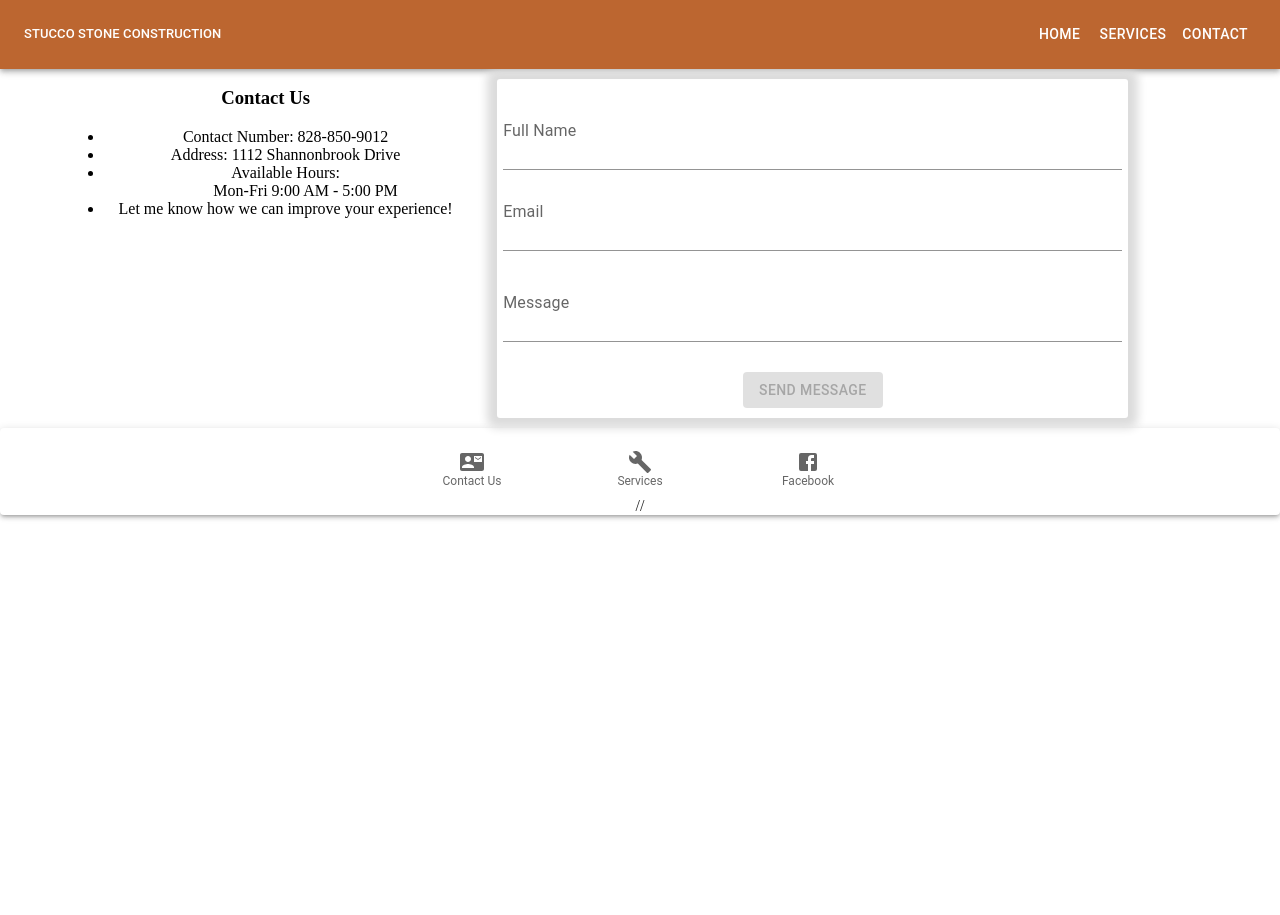
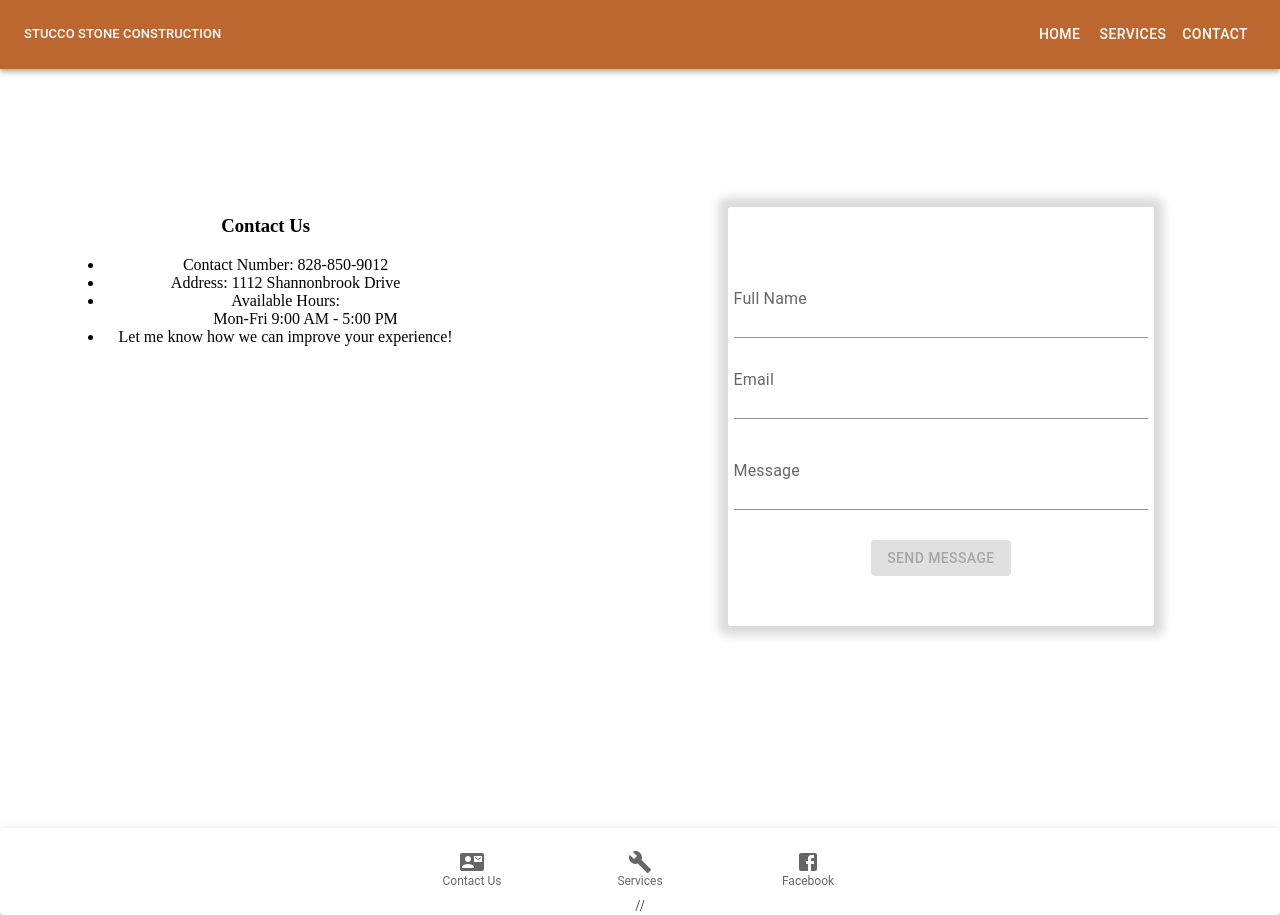
Before and after one commit to darp-cs/Enrique-Construction-Services, a React (Create React App) app: page /contact in a window 1280 px wide. Before the commit the page ends 800 px from the top, so only its background shows below. Built offline with nearby package versions, Linux system fonts and the light colour scheme.

Commit message:
Updated placing of contact form

```diff
--- a/src/Components/ContactForm/CustomForm/styles.js
+++ b/src/Components/ContactForm/CustomForm/styles.js
@@ -4,6 +4,7 @@ export const formStyles = {
     paddingLeft:"6px",
     paddingRight:"6px",
     borderRadius: "3px 3px 3px 3px",
-    paddingBottom: "10px",
-    paddingTop:"10px"
+    paddingBottom: "50px",
+    paddingTop:"50px",
+    float:"right"
 }
--- a/src/Components/ContactForm/styles.js
+++ b/src/Components/ContactForm/styles.js
@@ -1,8 +1,8 @@
 export const customFormContainer = {
-    width: "100%",
+    width: "65%",
     display:"flex",
     justifyContent: "center",
-    alignItems: "center"
+    alignItems: "center",
 }
 
 export const buttonStyles = {
--- a/src/Containers/Contact/styles.js
+++ b/src/Containers/Contact/styles.js
@@ -1,6 +1,9 @@
 export const contactStyles = {
     display: 'grid',
-    gridTemplateColumns:'35% 60%',
+    gridTemplateColumns:'35% 65%',
     marginRight:'5%',
-    marginLeft:'5%'
+    marginLeft:'5%',
+    paddingTop:'10%',
+    paddingBottom:'15%',
+    columnGap:'20%'
 }
```
